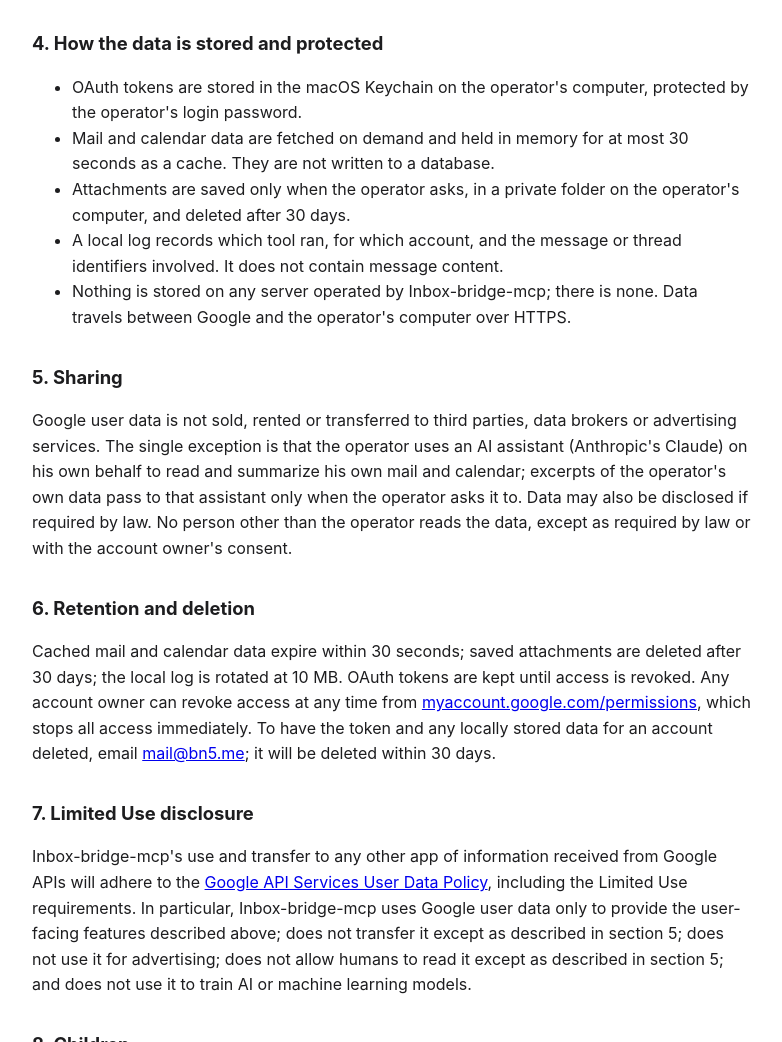
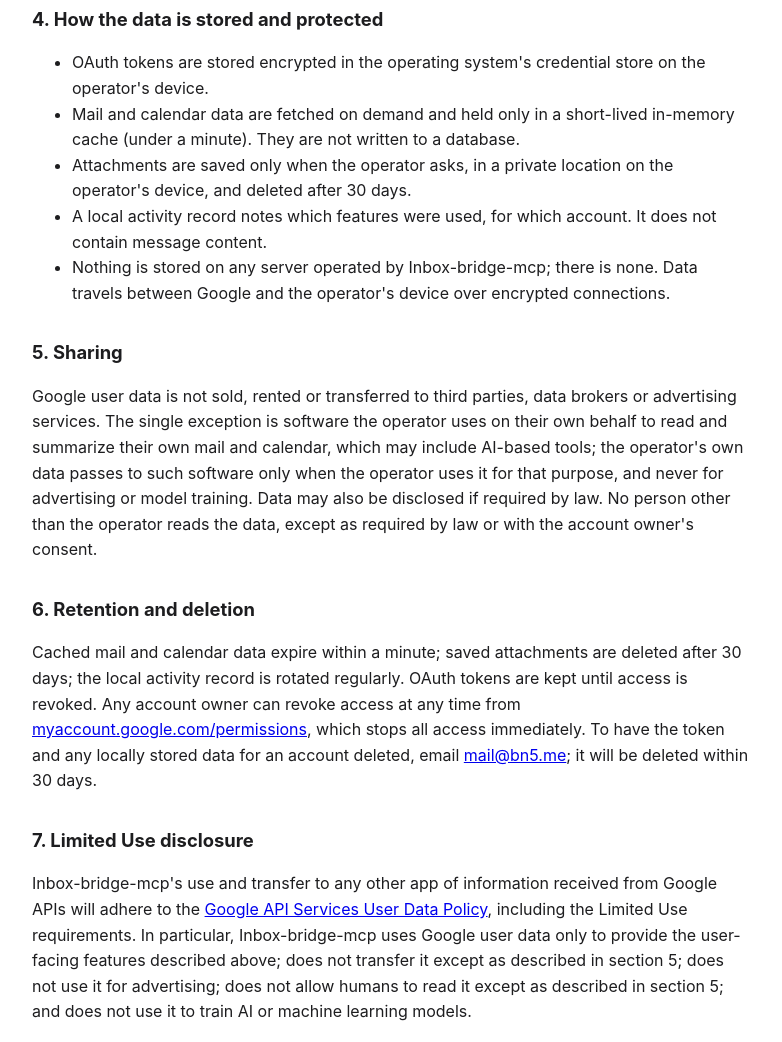
Before and after one commit to schlaab/bn5-site, a plain HTML site: page privacy/index.html in a window 1280 px wide. Shown: the part 1150-2192 px from the top of the page, without its empty margins (248-1030 px from the left). Drawn offline with Linux system fonts and the light colour scheme.

Commit message:
Public pages: drop implementation details an attacker could use
No storage technology, device type, AI vendor, account count or capability
caveats on the public pages. Disclosures Google requires stay: scopes, data,
purpose, sharing (generic), retention, revocation, Limited Use.

Co-Authored-By: Claude Opus 5.5 <noreply@anthropic.com>
Claude-Session: https://claude.ai/code/session_01HFSyVUCK52x8sqGuVQjVGo

```diff
--- a/privacy/index.html
+++ b/privacy/index.html
@@ -17,14 +17,14 @@
 <p>Effective date: November 26, 2026. This policy covers the Inbox-bridge-mcp application (OAuth client "Inbox-bridge-mcp"), operated by bn5.me. Contact: <a href="mailto:mail@bn5.me">mail@bn5.me</a>. Home page: <a href="https://bn5.me/">bn5.me</a>.</p>
 
 <h2>1. What Inbox-bridge-mcp is</h2>
-<p>Inbox-bridge-mcp is a private, single-operator application that runs on its operator's own computer. It reads the operator's Gmail and Google Calendar across several Google accounts that the operator owns, or whose owners have explicitly authorized it, and presents them in one place: a daily summary of unread mail and upcoming events, search across the accounts, and the text of a specific thread when asked. It is not offered to the public, has no sign-up and has no other users.</p>
+<p>Inbox-bridge-mcp is a private, single-operator application that runs on a device controlled by its operator. It reads the operator's Gmail and Google Calendar across several Google accounts that the operator owns, or whose owners have explicitly authorized it, and presents them in one place: a daily summary of unread mail and upcoming events, search across the accounts, and the text of a specific thread when asked. It is not offered to the public, has no sign-up and has no other users.</p>
 
 <h2>2. Google user data we access, and why</h2>
 <table>
   <tr><th>Permission (scope)</th><th>Data accessed</th><th>Why</th></tr>
   <tr><td><code>gmail.readonly</code></td><td>Message headers (sender, recipients, subject, date), labels, snippets, message bodies and attachments</td><td>To list unread mail, search mail, show a thread the operator asks for, and save an attachment the operator asks for</td></tr>
   <tr><td><code>calendar.readonly</code></td><td>The list of calendars and their events (time, title, location, attendee count, the operator's response)</td><td>To show today's and tomorrow's schedule across the accounts</td></tr>
-  <tr><td><code>gmail.modify</code> (only on two accounts the operator owns)</td><td>The same as <code>gmail.readonly</code>, plus the ability to change labels and read state and to create drafts</td><td>To apply a label, mark a message read, or save a reply as a draft, each only when the operator asks. The application never sends, trashes or deletes mail, even though this permission would allow it.</td></tr>
+  <tr><td><code>gmail.modify</code> (only on accounts the operator designates)</td><td>The same as <code>gmail.readonly</code>, plus the ability to change labels and read state and to create drafts</td><td>To apply a label, mark a message read, or save a reply as a draft, each only when the operator asks. The application does not send, trash or delete mail.</td></tr>
 </table>
 <p>We also receive the email address of each connected account, to tell the accounts apart. We do not access contacts, Drive files or any other Google data.</p>
 
@@ -33,18 +33,18 @@
 
 <h2>4. How the data is stored and protected</h2>
 <ul>
-  <li>OAuth tokens are stored in the macOS Keychain on the operator's computer, protected by the operator's login password.</li>
-  <li>Mail and calendar data are fetched on demand and held in memory for at most 30 seconds as a cache. They are not written to a database.</li>
-  <li>Attachments are saved only when the operator asks, in a private folder on the operator's computer, and deleted after 30 days.</li>
-  <li>A local log records which tool ran, for which account, and the message or thread identifiers involved. It does not contain message content.</li>
-  <li>Nothing is stored on any server operated by Inbox-bridge-mcp; there is none. Data travels between Google and the operator's computer over HTTPS.</li>
+  <li>OAuth tokens are stored encrypted in the operating system's credential store on the operator's device.</li>
+  <li>Mail and calendar data are fetched on demand and held only in a short-lived in-memory cache (under a minute). They are not written to a database.</li>
+  <li>Attachments are saved only when the operator asks, in a private location on the operator's device, and deleted after 30 days.</li>
+  <li>A local activity record notes which features were used, for which account. It does not contain message content.</li>
+  <li>Nothing is stored on any server operated by Inbox-bridge-mcp; there is none. Data travels between Google and the operator's device over encrypted connections.</li>
 </ul>
 
 <h2>5. Sharing</h2>
-<p>Google user data is not sold, rented or transferred to third parties, data brokers or advertising services. The single exception is that the operator uses an AI assistant (Anthropic's Claude) on his own behalf to read and summarize his own mail and calendar; excerpts of the operator's own data pass to that assistant only when the operator asks it to. Data may also be disclosed if required by law. No person other than the operator reads the data, except as required by law or with the account owner's consent.</p>
+<p>Google user data is not sold, rented or transferred to third parties, data brokers or advertising services. The single exception is software the operator uses on their own behalf to read and summarize their own mail and calendar, which may include AI-based tools; the operator's own data passes to such software only when the operator uses it for that purpose, and never for advertising or model training. Data may also be disclosed if required by law. No person other than the operator reads the data, except as required by law or with the account owner's consent.</p>
 
 <h2>6. Retention and deletion</h2>
-<p>Cached mail and calendar data expire within 30 seconds; saved attachments are deleted after 30 days; the local log is rotated at 10 MB. OAuth tokens are kept until access is revoked. Any account owner can revoke access at any time from <a href="https://myaccount.google.com/permissions">myaccount.google.com/permissions</a>, which stops all access immediately. To have the token and any locally stored data for an account deleted, email <a href="mailto:mail@bn5.me">mail@bn5.me</a>; it will be deleted within 30 days.</p>
+<p>Cached mail and calendar data expire within a minute; saved attachments are deleted after 30 days; the local activity record is rotated regularly. OAuth tokens are kept until access is revoked. Any account owner can revoke access at any time from <a href="https://myaccount.google.com/permissions">myaccount.google.com/permissions</a>, which stops all access immediately. To have the token and any locally stored data for an account deleted, email <a href="mailto:mail@bn5.me">mail@bn5.me</a>; it will be deleted within 30 days.</p>
 
 <h2>7. Limited Use disclosure</h2>
 <p>Inbox-bridge-mcp's use and transfer to any other app of information received from Google APIs will adhere to the <a href="https://developers.google.com/terms/api-services-user-data-policy">Google API Services User Data Policy</a>, including the Limited Use requirements. In particular, Inbox-bridge-mcp uses Google user data only to provide the user-facing features described above; does not transfer it except as described in section 5; does not use it for advertising; does not allow humans to read it except as described in section 5; and does not use it to train AI or machine learning models.</p>
```
Also changed, not shown: index.html (+4 -4 lines).
